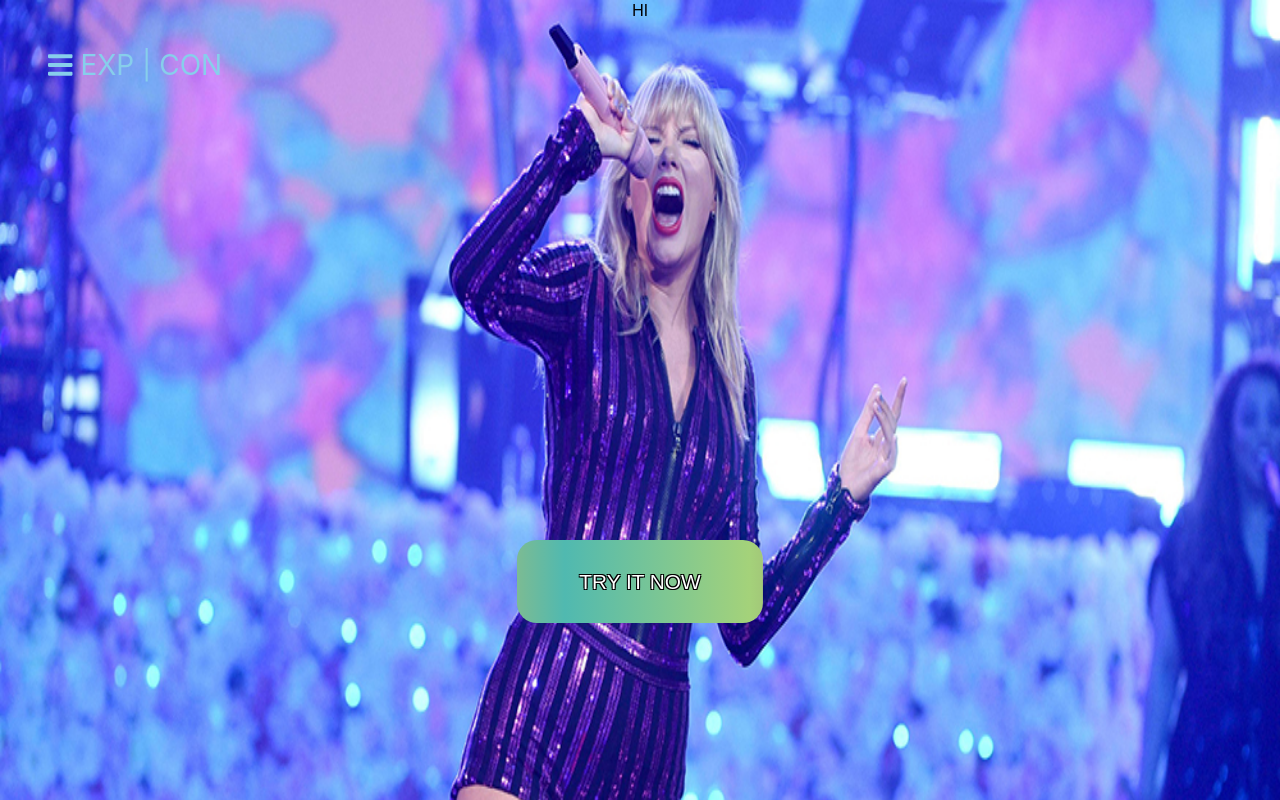
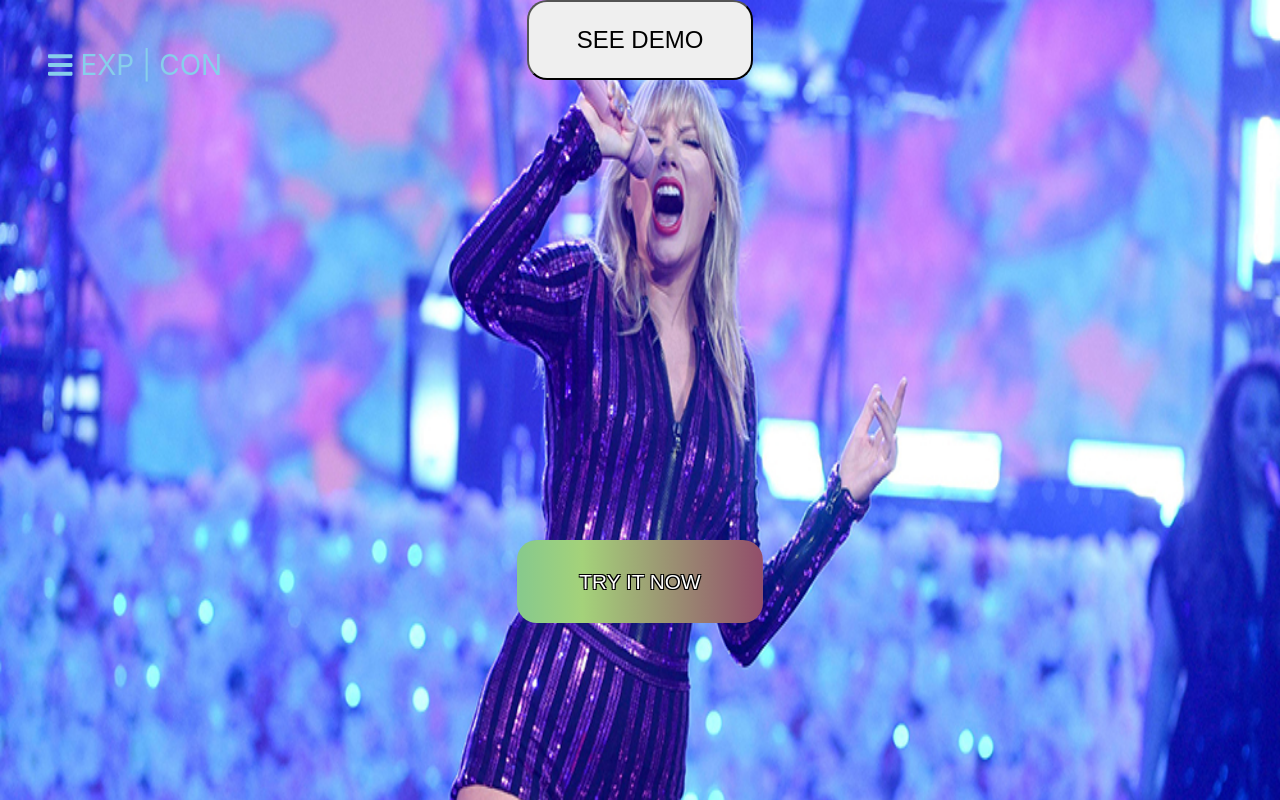
Before and after one commit to alan-mak/SpeerFrontend, a React (Create React App) app: page / in a window 1280 px wide. Shown: the top 800 px of the page. Built offline with nearby package versions, Linux system fonts and the light colour scheme.

Commit message:
Added hover effect to button2

```diff
--- /dev/null
+++ b/src/components/landing/button2.jsx
@@ -0,0 +1,19 @@
+import React, { useState } from 'react';
+import './button2.scss'
+
+export default function Button2(props) {
+
+  const [mouse, setMouse] = useState({x:0, y:0})
+
+  function onMouseMove(event) {
+    setMouse({ x: event.nativeEvent.offsetX, y: event.nativeEvent.offsetY });
+  }
+  const angle = (Math.atan(mouse.y / mouse.x) * 180) / Math.PI
+  const sty = {background: `linear-gradient(${angle}deg, #fff, #000)`}
+
+  return(
+    <>
+      <button className="hov" onMouseMove={onMouseMove} style={sty}>SEE DEMO</button>
+    </>
+  )
+}
--- /dev/null
+++ b/src/components/landing/button2.scss
@@ -0,0 +1,7 @@
+@import '../../styles/variables.scss';
+
+.hov {
+  font-size: 1.5em;
+  padding: 1em 2em;
+  border-radius: 20px;
+}
--- a/src/components/landing/red/red.jsx
+++ b/src/components/landing/red/red.jsx
@@ -1,9 +1,9 @@
 import React from 'react';
-
+import Button2 from '../button2'
 export default function Red(props) {
   return(
     <>
-    HI
+      <Button2 />
     </>
   )
 }
```
